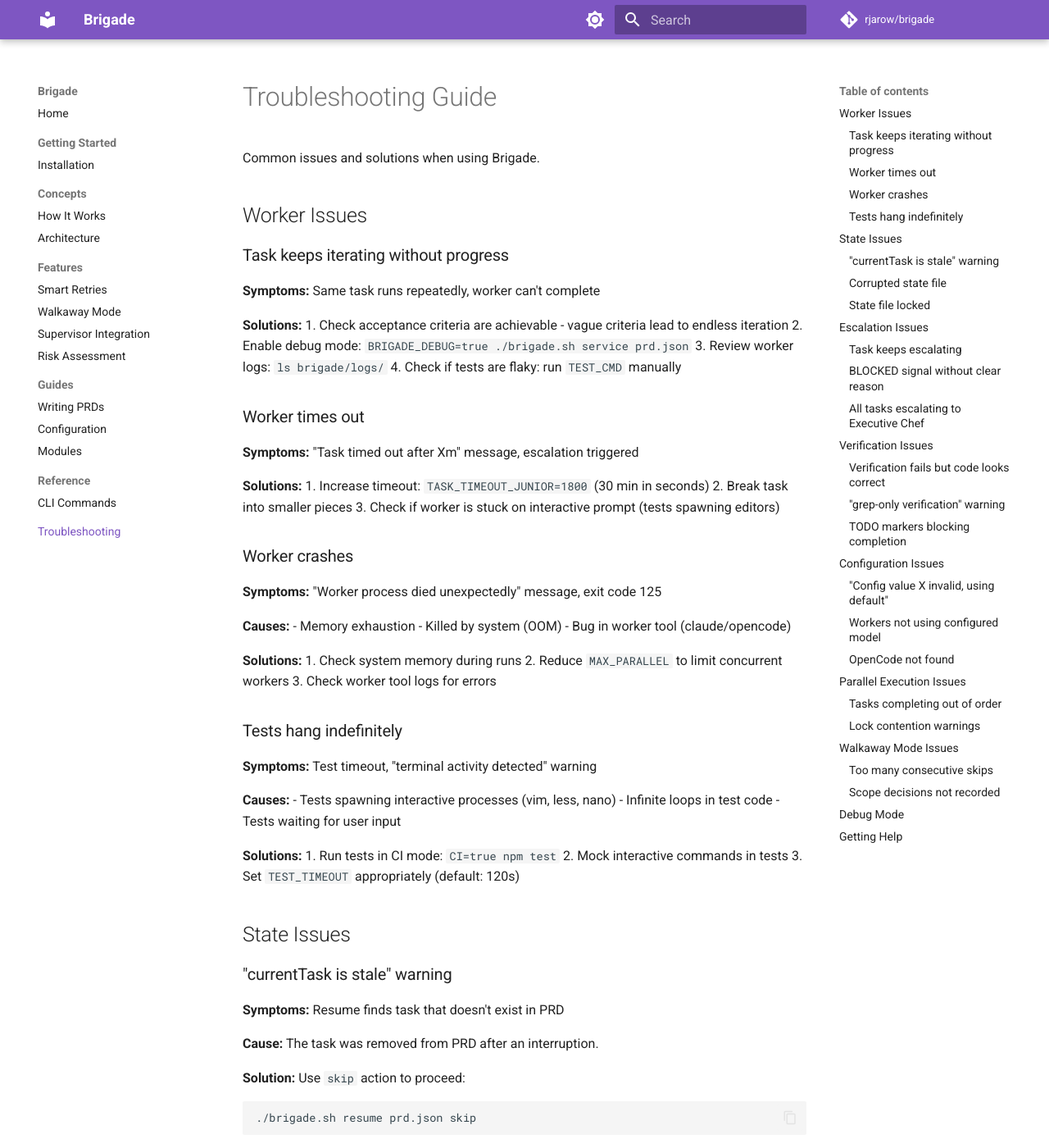
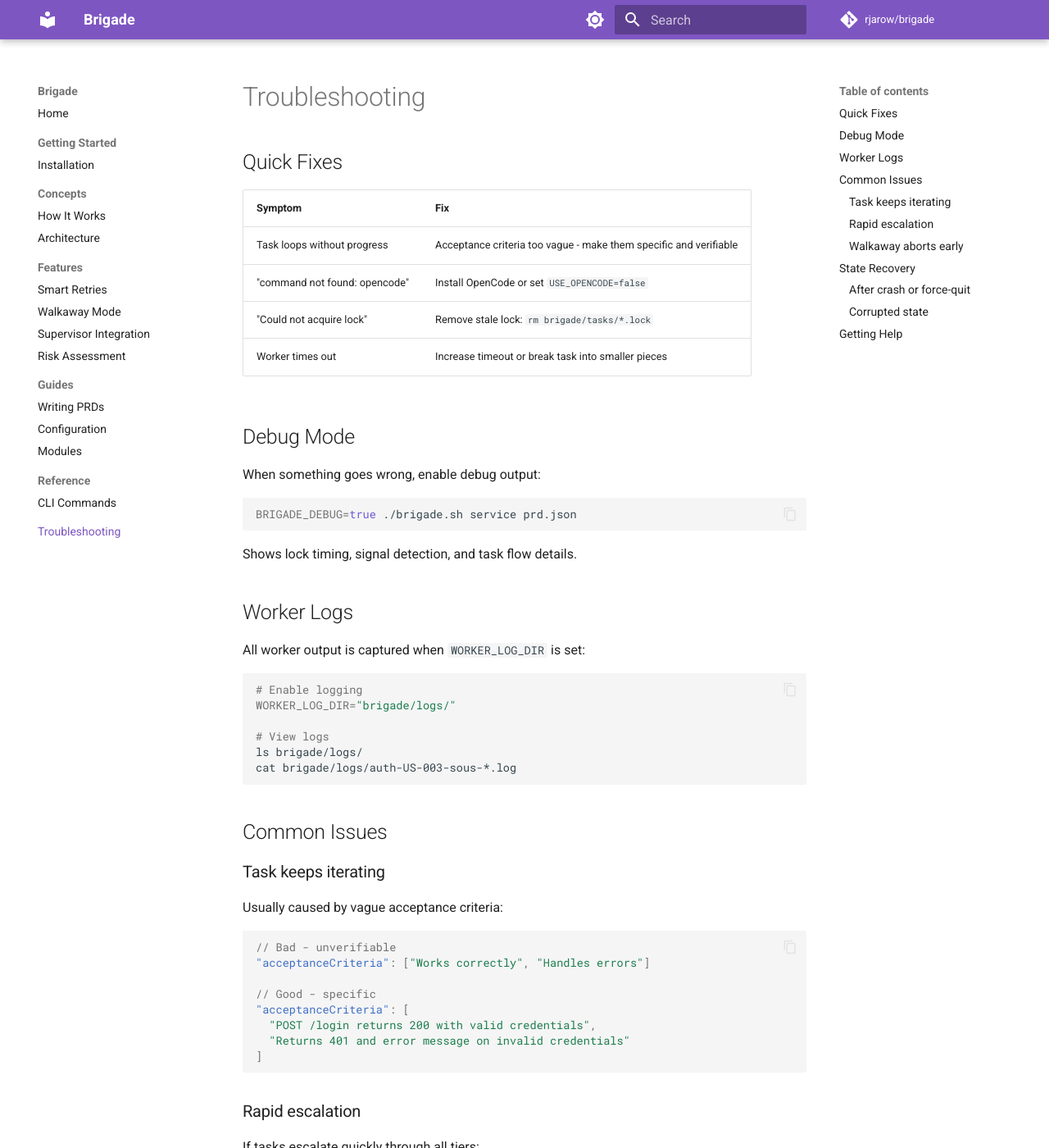
Before and after one commit to rjarow/brigade, an MkDocs documentation site: the page built from docs/troubleshooting.md, in a window 1280 px wide and 1400 px high. Shown: the whole window at 82% size. Built offline with MkDocs 1.6.1 and Material for MkDocs 9.7.7, drawn with Linux system fonts in a browser that asks for light colours; comment, search, counter and statistics services are not loaded; some of the changed text lies outside the part shown.

Commit message:
docs: Trim troubleshooting to essential issues only

````diff
--- a/docs/troubleshooting.md
+++ b/docs/troubleshooting.md
@@ -1,267 +1,96 @@
-# Troubleshooting Guide
+# Troubleshooting
 
-Common issues and solutions when using Brigade.
+## Quick Fixes
 
-## Worker Issues
-
-### Task keeps iterating without progress
-
-**Symptoms:** Same task runs repeatedly, worker can't complete
-
-**Solutions:**
-1. Check acceptance criteria are achievable - vague criteria lead to endless iteration
-2. Enable debug mode: `BRIGADE_DEBUG=true ./brigade.sh service prd.json`
-3. Review worker logs: `ls brigade/logs/`
-4. Check if tests are flaky: run `TEST_CMD` manually
-
-### Worker times out
-
-**Symptoms:** "Task timed out after Xm" message, escalation triggered
-
-**Solutions:**
-1. Increase timeout: `TASK_TIMEOUT_JUNIOR=1800` (30 min in seconds)
-2. Break task into smaller pieces
-3. Check if worker is stuck on interactive prompt (tests spawning editors)
-
-### Worker crashes
-
-**Symptoms:** "Worker process died unexpectedly" message, exit code 125
-
-**Causes:**
-- Memory exhaustion
-- Killed by system (OOM)
-- Bug in worker tool (claude/opencode)
-
-**Solutions:**
-1. Check system memory during runs
-2. Reduce `MAX_PARALLEL` to limit concurrent workers
-3. Check worker tool logs for errors
-
-### Tests hang indefinitely
-
-**Symptoms:** Test timeout, "terminal activity detected" warning
-
-**Causes:**
-- Tests spawning interactive processes (vim, less, nano)
-- Infinite loops in test code
-- Tests waiting for user input
-
-**Solutions:**
-1. Run tests in CI mode: `CI=true npm test`
-2. Mock interactive commands in tests
-3. Set `TEST_TIMEOUT` appropriately (default: 120s)
-
-## State Issues
-
-### "currentTask is stale" warning
-
-**Symptoms:** Resume finds task that doesn't exist in PRD
-
-**Cause:** The task was removed from PRD after an interruption.
-
-**Solution:** Use `skip` action to proceed:
-```bash
-./brigade.sh resume prd.json skip
-```
-
-### Corrupted state file
-
-**Symptoms:** jq parse errors, "state file appears corrupted" warning
-
-**Solution:** Brigade auto-backs up corrupt state and creates fresh:
-```bash
-ls brigade/tasks/*.state.json.backup.*  # View backups
-```
-
-To restore a backup:
-```bash
-cp brigade/tasks/prd.state.json.backup.12345 brigade/tasks/prd.state.json
-```
-
-### State file locked
-
-**Symptoms:** "Could not acquire lock" message, operations fail
-
-**Cause:** Previous Brigade process didn't release lock (crash, force kill)
-
-**Solution:**
-```bash
-# Check for stale lock files
-ls brigade/tasks/*.lock
-
-# Remove if Brigade is not running
-rm brigade/tasks/*.lock
-```
-
-## Escalation Issues
-
-### Task keeps escalating
-
-**Symptoms:** Task goes Line Cook -> Sous Chef -> Executive Chef quickly
-
-**Causes:**
-- Task may be fundamentally blocked (missing dependencies, credentials)
-- Acceptance criteria too vague
-- Worker doesn't understand task
-
-**Solutions:**
-1. Check if task needs external access (APIs, credentials)
-2. Clarify acceptance criteria
-3. Increase iteration limits: `ESCALATION_AFTER=5`
-
-### BLOCKED signal without clear reason
-
-**Symptoms:** Worker signals BLOCKED, no explanation in output
-
-**Solutions:**
-1. Check worker output logs for context: `cat brigade/logs/*-{task_id}-*.log`
-2. Worker may need credentials or access you haven't provided
-3. Run task manually to see full output
-
-### All tasks escalating to Executive Chef
-
-**Symptoms:** Even simple tasks reach Executive Chef tier
-
-**Cause:** Executive Chef is handling too much, likely config issue
-
-**Solutions:**
-1. Check `ESCALATION_AFTER` value (default: 3)
-2. Verify mock workers aren't failing unintentionally
-3. Check `SOUS_CMD` is correctly configured
-
-## Verification Issues
-
-### Verification fails but code looks correct
-
-**Symptoms:** "Verification failed" message, task iterates
-
-**Solutions:**
-1. Run verification commands manually to see error output
-2. Check command paths are correct (relative vs absolute)
-3. Verify grep patterns match expected output exactly
-
-### "grep-only verification" warning
-
-**Symptoms:** Warning at service start about pattern-only verification
-
-**Cause:** PRD only has `grep` commands, no execution tests
-
-**Solution:** Add execution-based tests:
-```json
-"verification": [
-  {"type": "pattern", "cmd": "grep -q 'function' file.ts"},
-  {"type": "unit", "cmd": "npm test -- --grep 'specific test'"}
-]
-```
-
-### TODO markers blocking completion
-
-**Symptoms:** "Found incomplete markers in changed files" warning
-
-**Cause:** Code contains TODO/FIXME comments
-
-**Solutions:**
-1. Worker should complete the TODOs
-2. Use `<backlog>description</backlog>` to acknowledge out-of-scope items
-3. Disable with `TODO_SCAN_ENABLED=false` (not recommended)
-
-## Configuration Issues
-
-### "Config value X invalid, using default"
-
-**Symptoms:** Warning on startup about config values
-
-**Solution:** Check `brigade.config` syntax:
-- Numeric values must be positive integers
-- Boolean values: `true` or `false` (lowercase)
-- Enum values must match exactly
-
-### Workers not using configured model
-
-**Symptoms:** Wrong model being used despite config
-
-**Solutions:**
-1. Ensure config file is at `brigade/brigade.config` (correct path)
-2. Check for typos in variable names
-3. Config is hot-reloaded between tasks - changes take effect immediately
-
-### OpenCode not found
-
-**Symptoms:** "command not found: opencode" error
-
-**Solutions:**
-1. Install OpenCode: see their documentation
-2. Check it's in your PATH: `which opencode`
-3. Fall back to claude: remove `LINE_CMD` override
-
-## Parallel Execution Issues
-
-### Tasks completing out of order
-
-**Symptoms:** Dependent tasks starting before dependencies complete
-
-**Cause:** Usually not an issue - Brigade respects `dependsOn`
-
-**Debug:**
-```bash
-# Force sequential execution
-./brigade.sh --sequential service prd.json
-
-# Or set in config
-MAX_PARALLEL=1
-```
-
-### Lock contention warnings
-
-**Symptoms:** "Waiting for lock" messages in debug output
-
-**Cause:** Multiple parallel workers accessing state file
-
-**Solution:** This is normal - Brigade uses file locking. If frequent:
-```bash
-# Reduce parallelism
-MAX_PARALLEL=2
-```
-
-## Walkaway Mode Issues
-
-### Too many consecutive skips
-
-**Symptoms:** "Aborting after X consecutive skips" message
-
-**Cause:** Safety rail triggered - multiple tasks failing in a row
-
-**Solutions:**
-1. Check if there's a fundamental blocker
-2. Increase limit: `WALKAWAY_MAX_SKIPS=5`
-3. Run manually to investigate failures
-
-### Scope decisions not recorded
-
-**Symptoms:** Worker asked scope question but no decision in state
-
-**Cause:** `WALKAWAY_SCOPE_DECISIONS=false` or exec chef failed
-
-**Solution:** Check state file for `scopeDecisions` array
+| Symptom | Fix |
+|---------|-----|
+| Task loops without progress | Acceptance criteria too vague - make them specific and verifiable |
+| "command not found: opencode" | Install OpenCode or set `USE_OPENCODE=false` |
+| "Could not acquire lock" | Remove stale lock: `rm brigade/tasks/*.lock` |
+| Worker times out | Increase timeout or break task into smaller pieces |
 
 ## Debug Mode
 
-Enable verbose debugging:
+When something goes wrong, enable debug output:
 
 ```bash
 BRIGADE_DEBUG=true ./brigade.sh service prd.json
 ```
 
-Shows:
-- Lock acquisition/release timing
-- Signal detection in worker output
-- Task completion flow details
-- Worker process IDs and health checks
+Shows lock timing, signal detection, and task flow details.
+
+## Worker Logs
+
+All worker output is captured when `WORKER_LOG_DIR` is set:
+
+```bash
+# Enable logging
+WORKER_LOG_DIR="brigade/logs/"
+
+# View logs
+ls brigade/logs/
+cat brigade/logs/auth-US-003-sous-*.log
+```
+
+## Common Issues
+
+### Task keeps iterating
+
+Usually caused by vague acceptance criteria:
+
+```json
+// Bad - unverifiable
+"acceptanceCriteria": ["Works correctly", "Handles errors"]
+
+// Good - specific
+"acceptanceCriteria": [
+  "POST /login returns 200 with valid credentials",
+  "Returns 401 and error message on invalid credentials"
+]
+```
+
+### Rapid escalation
+
+If tasks escalate quickly through all tiers:
+
+1. Check if the task needs credentials or external access
+2. Review acceptance criteria for clarity
+3. Run the task manually to see full output
+
+### Walkaway aborts early
+
+"Aborting after X consecutive skips" means multiple tasks failed in a row.
+
+1. Check for a fundamental blocker (missing dependency, wrong branch)
+2. Run interactively to investigate: `./brigade.sh service prd.json`
+
+## State Recovery
+
+### After crash or force-quit
+
+```bash
+# Check for stale locks
+ls brigade/tasks/*.lock
+
+# Remove if Brigade isn't running
+rm brigade/tasks/*.lock
+
+# Resume
+./brigade.sh resume
+```
+
+### Corrupted state
+
+Brigade auto-backs up corrupt state files:
+
+```bash
+ls brigade/tasks/*.state.json.backup.*
+cp brigade/tasks/prd.state.json.backup.12345 brigade/tasks/prd.state.json
+```
 
 ## Getting Help
 
-1. Check worker logs: `brigade/logs/`
-2. Check state file: `brigade/tasks/prd.state.json`
-3. Run `./brigade.sh status --json` for machine-readable state
-4. Enable debug mode for verbose output
-5. File issues at the project repository
+1. Enable debug mode
+2. Check worker logs
+3. Run `./brigade.sh status --json`
+4. File issues at the project repository
````
